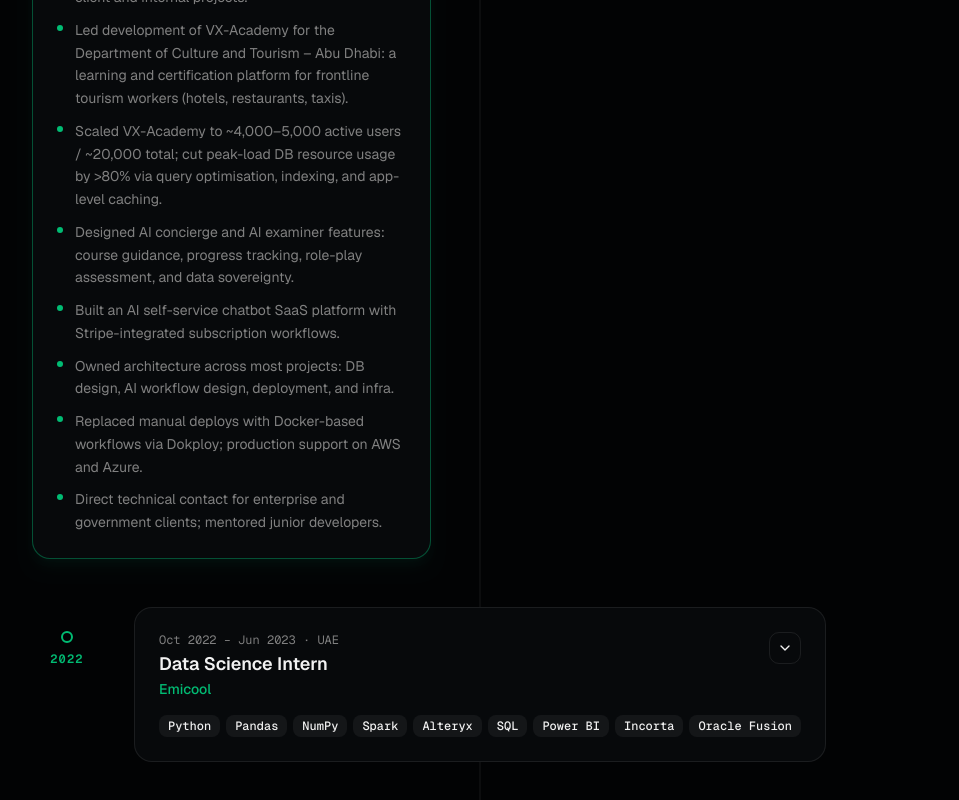
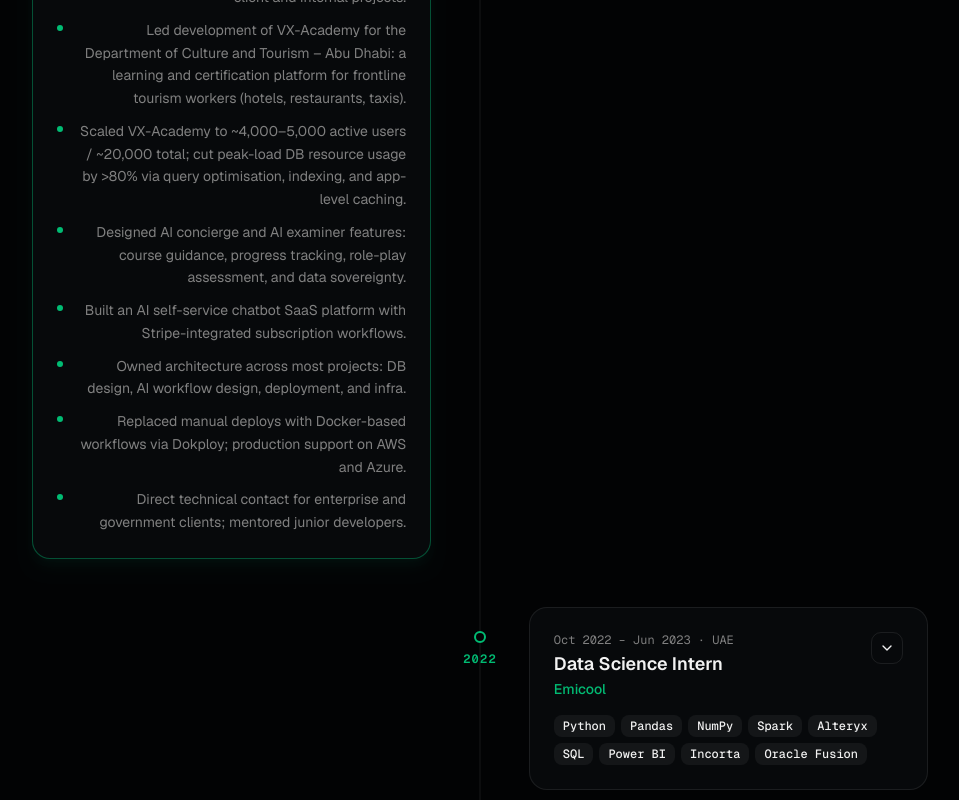
Before and after one commit to KeenanFernandes2000/portfoliowebsite, a Next.js app: page / in a window 1280 px wide. Shown: the part 2360-3160 px from the top of the page, without its empty margins (160-1119 px from the left). Built offline with nearby package versions, Linux system fonts and the light colour scheme.

Commit message:
fix(experience): explicit grid placement for alternating timeline

```diff
--- a/components/sections/experience.tsx
+++ b/components/sections/experience.tsx
@@ -123,12 +123,20 @@ function FadeInView({
   );
 }
 
-function JobCard({ job, index }: { job: Job; index: number }) {
+function JobCard({
+  job,
+  index,
+  align = "left",
+}: {
+  job: Job;
+  index: number;
+  align?: "left" | "right";
+}) {
   const [expanded, setExpanded] = React.useState(index === 0);
-  const isLeft = index % 2 === 0;
+  const isLeft = align === "left";
 
   return (
-    <FadeInView delay={index * 0.08} fromLeft={isLeft}>
+    <FadeInView delay={index * 0.08} fromLeft={!isLeft}>
       <article
         className={cn(
           "relative rounded-2xl border bg-card transition-all duration-300",
@@ -237,9 +245,14 @@ export function Experience() {
 
       {/* Alternating timeline */}
       <div className="relative">
-        {/* Center spine — desktop only */}
+        {/* Center spine — desktop */}
         <div
           className="absolute hidden md:block left-1/2 top-0 bottom-0 w-px bg-border -translate-x-1/2"
+          aria-hidden="true"
+        />
+        {/* Left spine — mobile */}
+        <div
+          className="absolute md:hidden left-6 top-0 bottom-0 w-px bg-border -translate-x-1/2"
           aria-hidden="true"
         />
 
@@ -247,39 +260,45 @@ export function Experience() {
           {JOBS.map((job, i) => {
             const isLeft = i % 2 === 0;
             return (
-              <div key={job.company + job.period} className="relative grid grid-cols-1 md:grid-cols-[1fr_auto_1fr] gap-x-8 items-start">
-                {/* Left column */}
-                <div className={cn("hidden md:block", !isLeft && "order-last")}>
-                  {isLeft && <JobCard job={job} index={i} />}
+              <div
+                key={job.company + job.period}
+                className="relative grid grid-cols-[3rem_1fr] md:grid-cols-[1fr_auto_1fr] gap-x-4 md:gap-x-8 items-start"
+              >
+                {/* Desktop: card column (1 or 3) */}
+                <div
+                  className={cn(
+                    "hidden md:block",
+                    isLeft ? "md:col-start-1 md:text-right" : "md:col-start-3"
+                  )}
+                >
+                  <JobCard job={job} index={i} align={isLeft ? "right" : "left"} />
                 </div>
 
-                {/* Center: year marker */}
-                <div className="hidden md:flex flex-col items-center gap-2 pt-6 relative z-10">
-                  <div className="w-3 h-3 rounded-full border-2 border-em bg-background" aria-hidden="true" />
+                {/* Desktop: center year marker */}
+                <div className="hidden md:flex md:col-start-2 md:row-start-1 flex-col items-center gap-2 pt-6 relative z-10">
+                  <div
+                    className="w-3 h-3 rounded-full border-2 border-em bg-background"
+                    aria-hidden="true"
+                  />
                   <span className="text-xs font-mono font-semibold text-em tracking-widest">
                     {job.year}
                   </span>
                 </div>
 
-                {/* Right column */}
-                <div className={cn("hidden md:block", isLeft && "order-last")}>
-                  {!isLeft && <JobCard job={job} index={i} />}
+                {/* Mobile: spine column */}
+                <div className="md:hidden flex flex-col items-center pt-6 relative">
+                  <div
+                    className="w-3 h-3 rounded-full border-2 border-em bg-background z-10"
+                    aria-hidden="true"
+                  />
+                  <span className="mt-1 text-[10px] font-mono font-semibold text-em tracking-widest">
+                    {job.year}
+                  </span>
                 </div>
 
-                {/* Mobile: single column (all cards stacked, left spine) */}
-                <div className="md:hidden relative pl-8">
-                  {/* Mobile spine dot + year */}
-                  <div className="absolute left-0 top-6 flex flex-col items-center gap-1" aria-hidden="true">
-                    <div className="w-3 h-3 rounded-full border-2 border-em bg-background" />
-                  </div>
-                  {/* Mobile vertical line connecting dots */}
-                  <div className="absolute left-[5px] top-9 bottom-0 w-px bg-border" aria-hidden="true" />
-                  <div className="mb-1">
-                    <span className="text-xs font-mono font-semibold text-em tracking-widest">
-                      {job.year}
-                    </span>
-                  </div>
-                  <JobCard job={job} index={i} />
+                {/* Mobile: card column */}
+                <div className="md:hidden">
+                  <JobCard job={job} index={i} align="left" />
                 </div>
               </div>
             );
```
